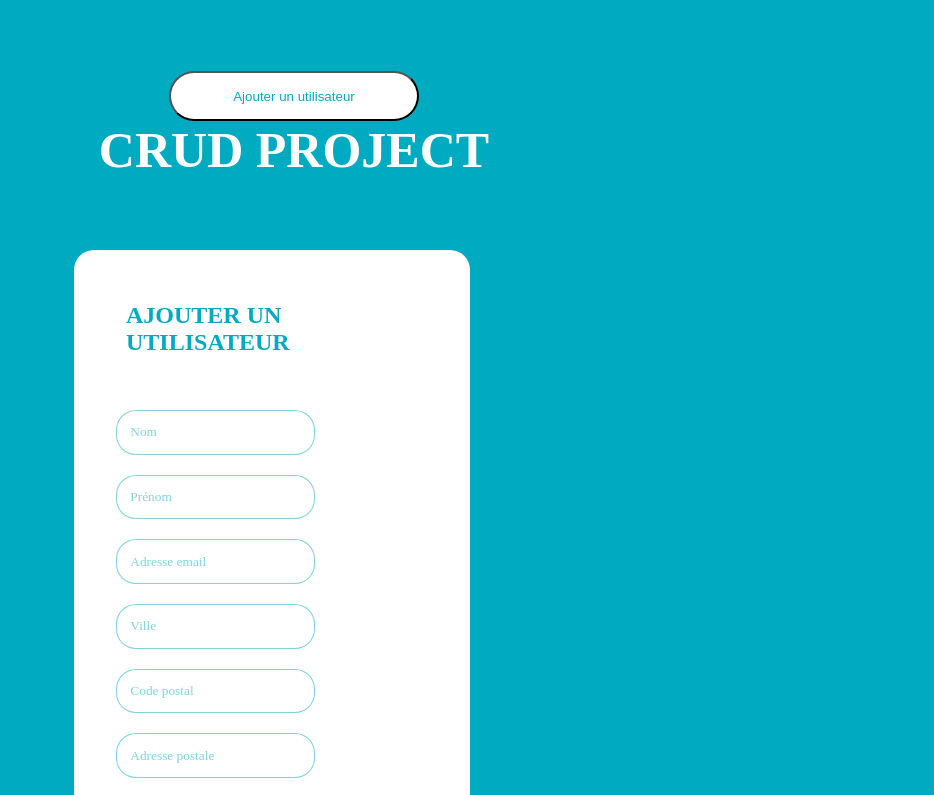
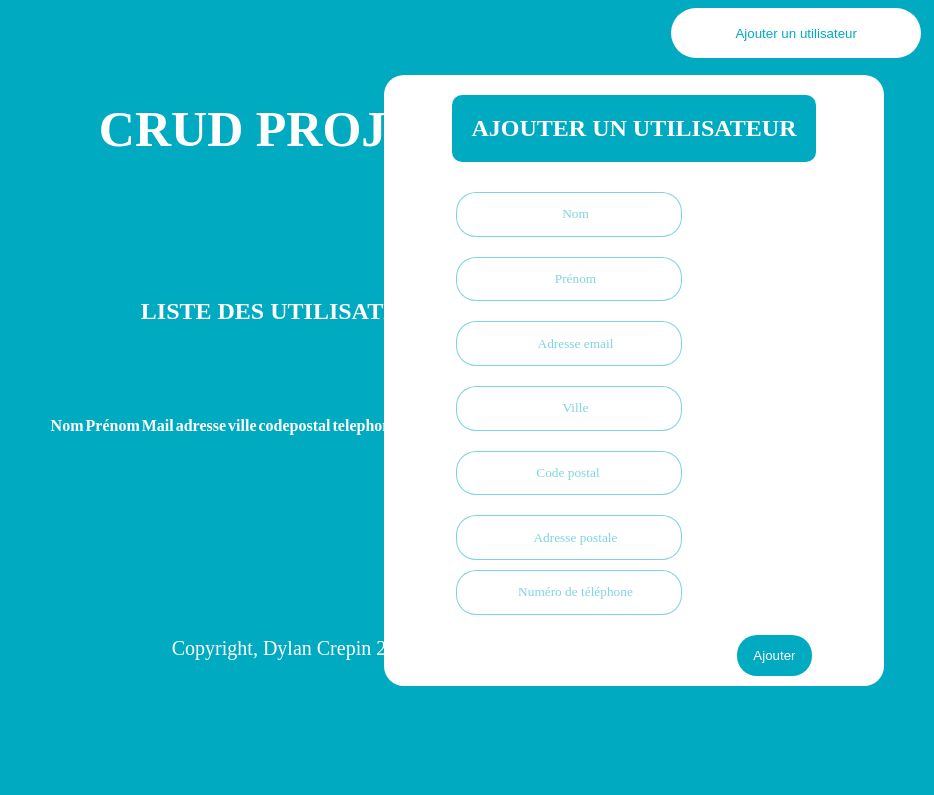
Before and after one commit to Nalyd59/CRUD_DEV, a plain HTML site: page client/index.html in a window 1280 px wide. Both pictures are taken after a click on the button "Ajouter un utilisateur". Shown: the top 795 px of the page, without its empty margins (346-1280 px from the left). Drawn offline with Linux system fonts and the light colour scheme; no server answers.

Commit message:
css+reload

```diff
--- a/client/index.html
+++ b/client/index.html
@@ -35,8 +35,9 @@
                     type="text"
                     name="telephone"
                     placeholder="Numéro de téléphone"
+                    class="fullInput"
                   />
-                  <input type="submit" value="Ajouter" />
+                  <input type="submit" value="Ajouter"  onclick="document.location.reload()" />
                 </div>
             </form>
         </div>
@@ -44,6 +45,7 @@
     </div>
 
     <table>
+        <h2>Liste des utilisateurs</h2>
         <thead>
             <tr>
                 <th>Nom</th>
@@ -62,7 +64,6 @@
         </tbody>
     </table>
     <footer>
-        <hr>
         <p>Copyright, Dylan Crepin 2023</p>
     </footer>
     <script src="script.js"></script>
--- a/client/script.js
+++ b/client/script.js
@@ -1,33 +1,45 @@
+function handleDelete(id) {
+            fetch(`http://localhost:5000/${id}`,{
+            method: "DELETE",
+        });
+        document.location.reload()
+    }
+
 window.onload =  function () {
 
-    const modifUser = {
-        nom : "Alexandra",//document.getElementById('nom').value,
-        prenom : "Palombino",//document.getElementById('prenom').value,
-        mail : "minibino@gmail.com",//document.getElementById('mail').value,
-        adresse : "11 rue foch",//.getElementById('adresse').value,
-        ville : "Paris",//document.getElementById('ville').value,
-        codepostal : "75000",//document.getElementById('code_postal').value,
-        telephone : "0785253641"//document.getElementById('telephone').value
-    }
+    // const modifUser = {
+    //     nom : "Alexandra",//document.getElementById('nom').value,
+    //     prenom : "Palombino",//document.getElementById('prenom').value,
+    //     mail : "minibino@gmail.com",//document.getElementById('mail').value,
+    //     adresse : "11 rue foch",//.getElementById('adresse').value,
+    //     ville : "Paris",//document.getElementById('ville').value,
+    //     codepostal : "75000",//document.getElementById('code_postal').value,
+    //     telephone : "0785253641"//document.getElementById('telephone').value
+    // }
 
-    const newUser = {
-        nom : "hhhh",//document.getElementById('nom').value,
-        prenom : "hhhh",//document.getElementById('prenom').value,
-        mail : "a.dumortier@gmail.com",//document.getElementById('mail').value,
-        adresse : "55 rue sapin vert",//.getElementById('adresse').value,
-        ville : "hhh",//document.getElementById('ville').value,
-        codepostal : "13000",//document.getElementById('code_postal').value,
-        telephone : "0689641234"//document.getElementById('telephone').value
-    }
+    // const newUser = {
+    //     nom : "hhhh",//document.getElementById('nom').value,
+    //     prenom : "hhhh",//document.getElementById('prenom').value,
+    //     mail : "a.dumortier@gmail.com",//document.getElementById('mail').value,
+    //     adresse : "55 rue sapin vert",//.getElementById('adresse').value,
+    //     ville : "hhh",//document.getElementById('ville').value,
+    //     codepostal : "13000",//document.getElementById('code_postal').value,
+    //     telephone : "0689641234"//document.getElementById('telephone').value
+    // }
+
+
 
     // Afficher les users
+
     fetch("http://localhost:5000/all",{
         method: "GET",
         headers: {
             "Content-type": "application/json"
         }
     })
+
     .then(response => response.json())
+
     .then(data => handleUsers(data))
 
     function handleUsers(data) {
@@ -50,26 +62,30 @@ window.onload =  function () {
 
 
     // Modifier un user
-    fetch("http://localhost:5000/4",{
-        method: "PUT",
-        headers: {
-            "Content-type": "application/json"
-        },
-        body: JSON.stringify(modifUser)
-    })
-    .then(response => response.json())
+
+    // fetch("http://localhost:5000/4",{
+    //     method: "PUT",
+    //     headers: {
+    //         "Content-type": "application/json"
+    //     },
+    //     body: JSON.stringify(modifUser)
+    // })
+    // .then(response => response.json())
 
 
     // Creer un user
+
     var btnAddUser = document.getElementById('btnAddUser');
+
     let form = document.getElementById('addUserForm');
+
     btnAddUser.addEventListener("click", () => {
         openForm();
     });
 
-
-
-
+    btnAddUser.addEventListener("click", () => {
+        handleFormAdd();
+    });
 
     function handleFormAdd(e) {
         e.preventDefault();
@@ -98,36 +114,16 @@ window.onload =  function () {
             .then(response => response.text())
             .then(result => console.log(result))
             .catch(error => console.log('error', error));
+
         openForm();
-
     }
 
     form.addEventListener('submit', handleFormAdd);
 
-
-
     function openForm() {
         let form = document.getElementById('addUserForm');
         form.classList.toggle('hidden');
+        document.window.reload()
     }
 
-
-
-
-
-    }
-
-
-    // Supprimer un user
-    let btnDeleteUser = document.getElementById('btnDelete')
-    btnDeleteUser.addEventListener('click', handleDelete());
-
-    function handleDelete(id) {
-
-        fetch(`http://localhost:5000/${id}`,{
-        method: "DELETE",
-    });
-
-
-
-    }
+}
--- a/client/style.css
+++ b/client/style.css
@@ -3,10 +3,10 @@
 	padding: 0;
 	box-sizing: border-box;
 }
+::placeholder{
+    color: #00AAC1;
+}
 header {
-	height: 250px;
-	width: 100%;
-    top: 0%;
 	background-color: #00AAC1;
     color: #fff;
 	display: flex;
@@ -24,8 +24,6 @@ body{
     align-items: center;
 }
 footer {
-	height: 80px;
-	width: 100%;
 	bottom: 0%;
 	display: flex;
     flex-direction: column;
@@ -34,24 +32,102 @@ footer {
 	background-color: #00AAC1;
     color: #fff;
 }
-.hr{
-    background-color: #fff;
-    height: 1px;
-    width: 90%;
+footer {
+	width: 90%;
+	text-align: center;
+	margin-top: 150px;
+	font-family: "Raleway";
+	font-size: 14px;
+	font-weight: 400;
 }
 h1{
+	margin: 100px 0px;
     text-align: center;
     color: white;
     font-size: 50px;
-    font-family: Raleway;
+    font-family: "Raleway";
     font-weight: 700;
     word-wrap: break-word;
+}
+h2 {
+	color: #fff;
+	background-color: #00AAC1;
+	border: none;
+	padding: 20px;
+	border-radius: 10px;
+	font-family: "Raleway";
+	font-size: 24px;
+	font-weight: 700;
+	text-transform: uppercase;
+    margin: 20px;
 }
 p{
     color: white;
     font-size: 20px;
-    font-family: Raleway;
+    font-family: "Raleway";
     word-wrap: break-word;
+}
+table{
+    margin: 50px;
+}
+td{
+	padding: 10px;
+    text-align: center;
+    background-color: #fff;
+    color: #00AAC1;
+    border-radius: 50px;
+}
+input{
+	text-align: center;
+    margin: 10px;
+    padding: 8px;
+    width: 95%;
+    border-radius: 30px;
+    border: 1px solid #00AAC1;
+    color: #00AAC1;
+}
+form {
+	background-color: #FFFFFF;
+  	border-radius: 20px;
+    display: flex;
+    flex-direction: column;
+    justify-content: center;
+    align-items: center;
+}
+form input::-moz-placeholder {
+	color: #00AAC1;
+	font-family: "Raleway";
+	opacity: 0.5;
+	padding-left: 1em;
+}
+form input::placeholder {
+	color: #00AAC1;
+	font-family: "Raleway";
+	opacity: 0.5;
+	padding-left: 1em;
+}
+form input:focus {
+	outline: none;
+	border: 1px solid rgb(0, 170, 193);
+}
+form input[type=submit] {
+	background-color: #00AAC1;
+	padding: 1em;
+	width: 20%;
+	border-radius: 20px;
+	border: none;
+	cursor: pointer;
+	color: #FFFFFF;
+	float: right;
+}
+
+
+.poppin{
+	position: absolute;
+	width: 500px;
+	height: 500px;
+	right: 50px;
+	top: 75px;
 }
 .inscription{
     width: 450px;
@@ -63,85 +139,19 @@ p{
     flex-direction: column;
     align-items: center;
 }
-h2{
-    margin: 20px;
-}
-input{
-    margin: 10px;
-    padding: 8px;
-    width: 95%;
-    border-radius: 30px;
-    border: 1px solid #00AAC1;
-    color: #00AAC1;
-}
 .line{
     display: flex;
     flex-direction: row;
 }
-form{
-    display: flex;
-    flex-direction: column;
-    justify-content: center;
-    align-items: center;
-}
 
-::placeholder{
-    color: #00AAC1;
-}
 .add{
     position: relative;
     top: 0px;
     left: 80%;
 }
-#vide{
-    display: none;
-    flex-direction: column;
-    justify-content: center;
-    align-items: center;
-}
-#vide button{
-    width: 150px;
-    height: 50px;
-    border-radius: 50px;
-    border: 0px;
-    color: #00AAC1;
-    font-weight: bold;
-    margin-top: 20px;
-}
-table{
-    margin: 0px 50px;
-}
-td{
-    width: 250px;
-    height: 50px;
-    text-align: center;
-    background-color: #fff;
-    color: #00AAC1;
-    border-radius: 50px;
-}
-form {
-	background-color: #FFFFFF;
-  	width: 90%;
-  	display: flex;
-  	flex-direction: column;
- 	justify-content: center;
-  	align-items: center;
-  	gap: 1.5em;
-  	padding: 2em;
-  	border-radius: 20px;
-}
-
 .hidden {
 	display: none!important;
 }
-h2 {
-	color: #00AAC1;
-	font-family: "Raleway";
-	font-size: 24px;
-	font-weight: 700;
-	text-transform: uppercase;
-  }
-
 .fullInput {
 	display: flex;
 	flex-direction: row;
@@ -160,7 +170,7 @@ h2 {
 	border: 1px solid rgba(0, 170, 193, 0.5);
 	font-family: "Raleway";
 	color: #00AAC1;
-  }
+}
 .fullInput {
 	background-color: #FFFFFF;
 	padding: 1em 0;
@@ -172,49 +182,32 @@ h2 {
 	font-family: "Raleway";
 	color: #00AAC1;
 }
-form input::-moz-placeholder {
-	color: #00AAC1;
-	font-family: "Raleway";
-	opacity: 0.5;
-	padding-left: 1em;
-}
-form input::placeholder {
-	color: #00AAC1;
-	font-family: "Raleway";
-	opacity: 0.5;
-	padding-left: 1em;
- }
-form input:focus {
-	outline: none;
-	border: 1px solid rgb(0, 170, 193);
-}
-form input[type=submit] {
-	background-color: #00AAC1;
-	padding: 1em;
-	width: 20%;
-	border-radius: 20px;
-	border: none;
-	cursor: pointer;
-	color: #FFFFFF;
-  }
-footer {
-	border-top: 1px solid #FFFFFF;
-	width: 90%;
-	text-align: center;
-	margin: 0 auto;
-	position: relative;
-	bottom: 0%;
-  }
-footer p {
-	font-family: "Raleway";
-	font-size: 14px;
-	font-weight: 400;
-  }
+
+
 #btnAddUser{
 	width: 250px;
     height: 50px;
+	position: absolute;
+	top: 1%;
+	right: 1%;
     text-align: center;
     background-color: #fff;
     color: #00AAC1;
     border-radius: 50px;
+	border: none;
 }
+#vide{
+    display: none;
+    flex-direction: column;
+    justify-content: center;
+    align-items: center;
+}
+#vide button{
+    width: 150px;
+    height: 50px;
+    border-radius: 50px;
+    border: 0px;
+    color: #00AAC1;
+    font-weight: bold;
+    margin-top: 20px;
+}
```
